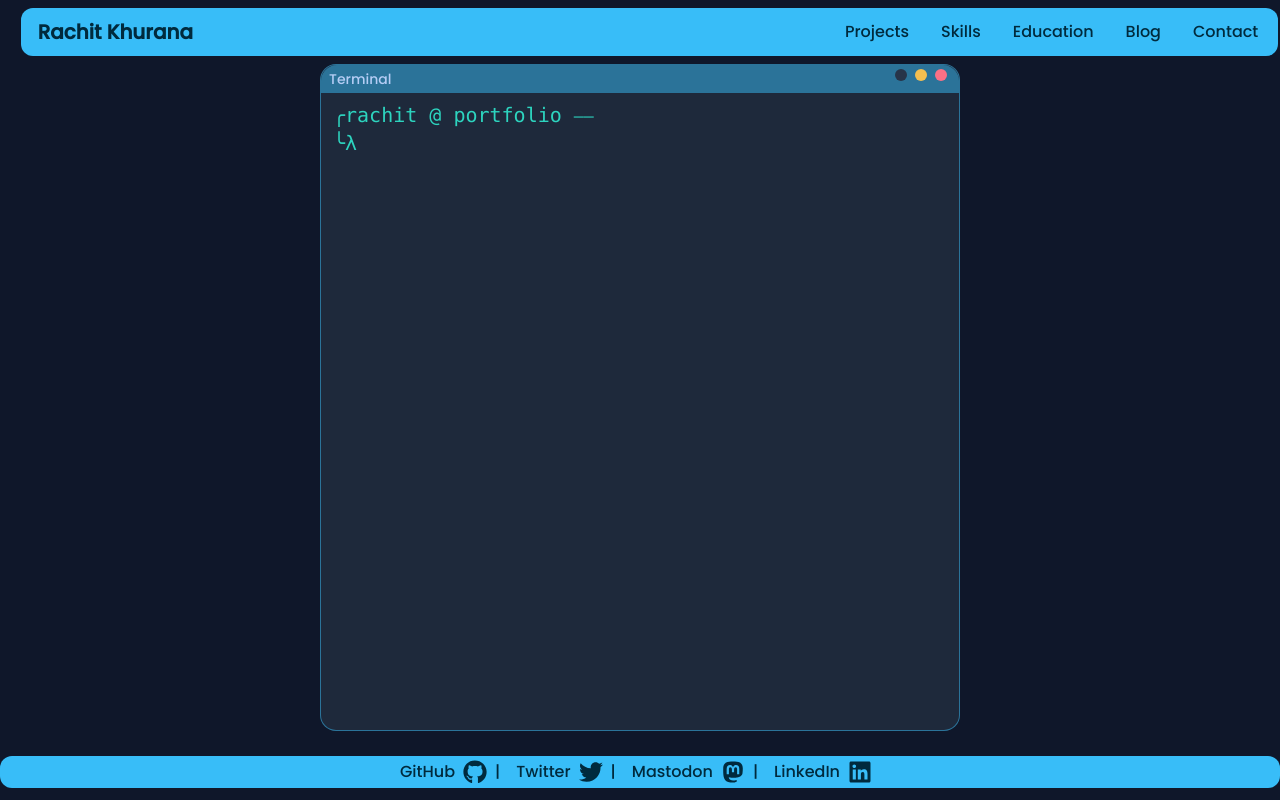
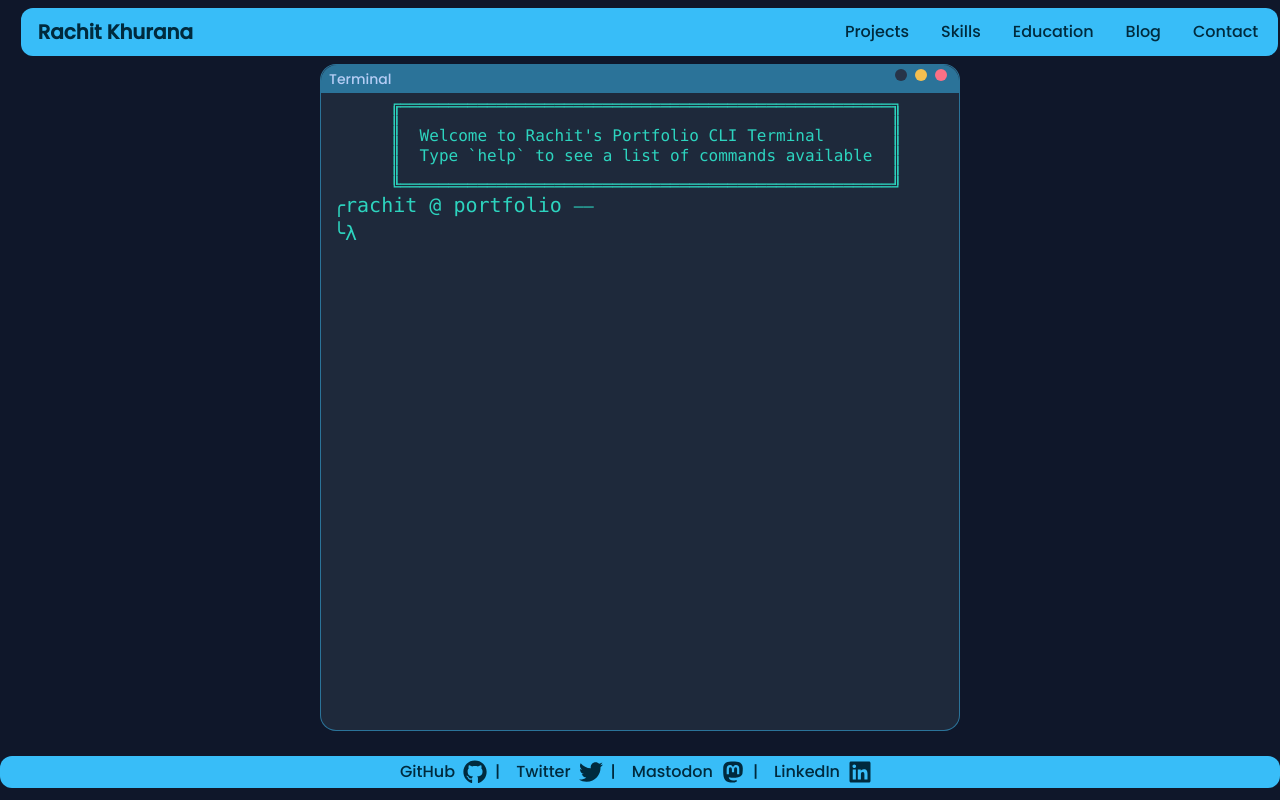
Before and after one commit to notnotrachit/notnotrachit.github.io, a Next.js app: page /cli in a window 1280 px wide. Built offline with nearby package versions, Linux system fonts and the light colour scheme.

Commit message:
added cli intro

```diff
--- a/app/cli/page.js
+++ b/app/cli/page.js
@@ -2,7 +2,7 @@
 import Draggable from "react-draggable"
 import CLIInput from "@/components/cli/input";
 import React from "react";
-
+import CliIntro from "@/components/cli/intro";
 
 export default function Page() {
 
@@ -41,6 +41,7 @@ export default function Page() {
             </div>
             <div className="py-2 overflow-y-auto h-full">
               <div id="cli_body" className="max-w-full h-full overflow-y-auto">
+                <CliIntro />
                 <CLIInput />
               </div>
             </div>
--- a/components/cli/input.js
+++ b/components/cli/input.js
@@ -55,6 +55,7 @@ export default function CLIInput() {
       new_input.focus();
     }
   }
+
   return (
     <div>
       <pre data-prefix="rachit@fedora$" className="text-success ml-3">
--- /dev/null
+++ b/components/cli/intro.js
@@ -0,0 +1,30 @@
+const raw_intro=`
+
+`
+
+
+export default function CliIntro() {
+  return (
+    <div className="flex flex-wrap max-w-full">
+      <pre
+        data-prefix="rachit@fedora$"
+        className="text-neutral-content ml-3 text-wrap w-full flex flex-wrap"
+        style={{ "text-wrap": "wrap" }}
+      >
+          <div className="text-base flex justify-center w-full text-success" >
+<p className="" style={{'lineHeight':'10px'}}>
+╔═══════════════════════════════════════════════════╗<br/>
+║                                                   ║<br/>
+║                                                   ║<br/>
+║  Welcome to Rachit&apos;s Portfolio CLI Terminal       ║<br/>
+║                                                   ║<br/>
+║  Type `help` to see a list of commands available  ║<br/>
+║                                                   ║<br/>
+║                                                   ║<br/>
+╚═══════════════════════════════════════════════════╝<br/>
+</p>
+        </div>
+      </pre>
+    </div>
+  );
+}
```
